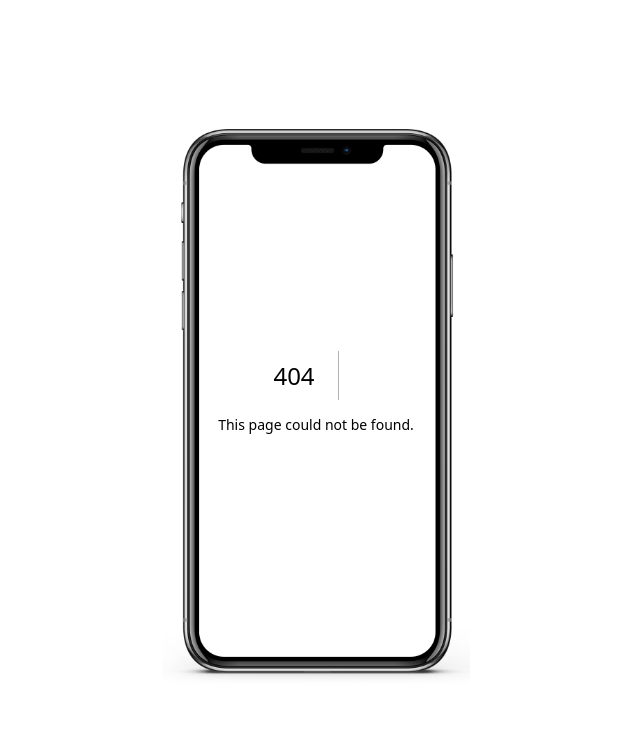
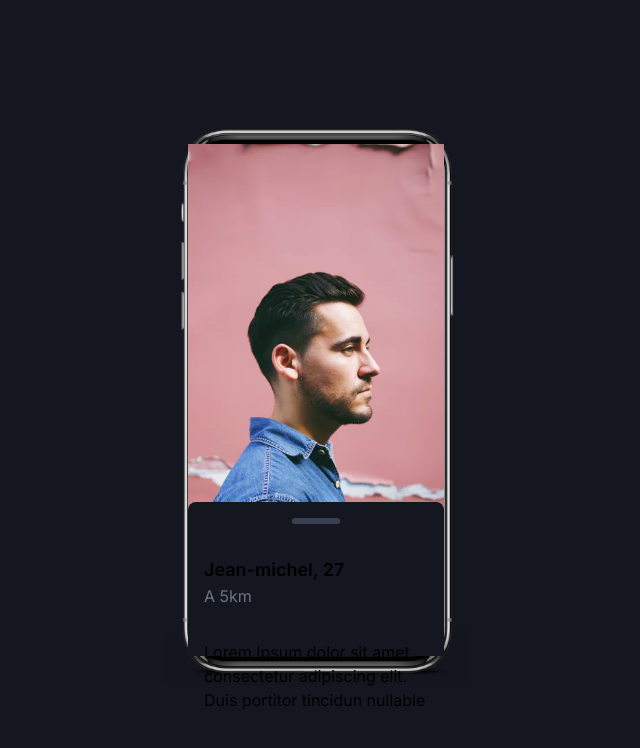
Before and after one commit to lgatibel/valse-poc, a Next.js app: page /profil/1 in a window 1280 px wide. Before the commit this address had no page. Shown: the top 748 px of the page, without its empty margins (324-964 px from the left). Built offline with nearby package versions, Linux system fonts and the light colour scheme; data requests are answered from the project's data file.

Commit message:
- Add queries folder - Ad PageDetail page - wip Profil Detail integration

```diff
--- a/app/components/Profil/ProfilCard.tsx
+++ b/app/components/Profil/ProfilCard.tsx
@@ -15,7 +15,7 @@ interface IProps {
 
 export default function ProfilCard({ profil }: IProps) {
     return (
-        <Link href="/profil">
+        <Link href={`/profil/${profil.id}`}>
             <div className="flex flex-col rounded-lg overflow-hidden shadow-profil-card shadow-shadow p-4 gap-4">
                 <div><Image className="rounded-md" width={318} height={477} style={{ objectFit: 'cover', width: '100%' }} src={profil.photo} alt="image profil" /></div>
                 <p className="text-lg font-semibold">{profil.name}, {profil.age}</p>
--- a/app/home/page.tsx
+++ b/app/home/page.tsx
@@ -1,52 +1,15 @@
 import React from 'react'
 import HomeNavBar from '@/components/Navigation/HomeNavBar'
-import firstProfileImage from '@/assets/profile-home-1.png'
-import secondProfileImage from '@/assets/profile-home-2.png'
-import thirdProfileImage from '@/assets/profile-home-3.png'
 import ProfilCard from '@/app/components/Profil/ProfilCard'
-import { z } from 'zod'
-import { rejects } from 'assert'
-
-const profilSchema = z.object({
-  id: z.number(),
-  photo: z.string(),
-  name: z.string(),
-  age: z.number(),
-  distance: z.string(),
-  description: z.string()
-})
-
-const profilsSchema = z.array(profilSchema)
-
-type Profil = z.infer<typeof profilSchema>
-
-type Profils = z.infer<typeof profilsSchema>
-
-
-
-const getProfils = async (): Promise<Profils |  null> => {
-  const data = await fetch("http://localhost:4000/profils")
-    .then((res) => res.json())
-
-  try {
-    const parsedData = profilsSchema.parse(data)
-    return parsedData;
-  }
-  catch (e) {
-    return null
-  }
-}
-
-
+import { getProfils } from '@/app/queries/profilQueries'
 
 export default async function Home() {
   let profils = await getProfils()
 
-
   return (
     <div className="w-full flex flex-col flex-grow gap-12 p-4">
       <HomeNavBar />
-      {profils ? profils.map((profil: Profil) => { return <ProfilCard profil={profil} /> }) : null}
+      {profils ? profils.map((profil) => { return <ProfilCard profil={profil} /> }) : null}
     </div>
   )
 }
--- a/app/home/profil/page.tsx
+++ /dev/null
@@ -1,32 +0,0 @@
-import Image, { StaticImageData } from 'next/image'
-import React from 'react'
-
-interface IProps {
-    profil: {
-        photo: StaticImageData,
-        name: string,
-        age: number,
-        distance: string,
-        description: string
-    }
-}
-
-export default function ProfilDetail({ profil }: IProps) {
-    return (
-        <div className="flex flex-col">
-            <div className="h-2/3">
-                <Image className="rounded-md" style={{ objectFit: 'cover', width: '100%' }} src={profil.photo} alt="image profil" />
-            </div>
-            <div className="rounded-t-lg bg-primary p-2">
-                <div className="rounded-lg bg-gray-700 w-1/5 h-4">t</div>
-                <div className="flex flex-col">
-                    <div className="flex justify-between">
-                        <p className="text-lg font-semibold">{profil.name}, {profil.age}</p>
-                    </div>
-                    <p className="text-md text-gray-500">A {profil.distance}</p>
-                </div>
-                <p>{profil.description}</p>
-            </div>
-        </div>
-    )
-}
--- a/app/layout.tsx
+++ b/app/layout.tsx
@@ -17,7 +17,7 @@ export default function RootLayout({
 }) {
   return (
     <html lang="en">
-      <body className={`flex flex-col items-center justify-center min-h-screen ${inter.className}`}>
+      <body className={`flex flex-col items-center bg-primary justify-center min-h-screen ${inter.className}`}>
         <MobileContainer bgColor={'primary'}>
           {children}
         </MobileContainer>
--- /dev/null
+++ b/app/profil/[id]/page.tsx
@@ -0,0 +1,41 @@
+import { getProfil } from '@/app/queries/profilQueries'
+import Image from 'next/image'
+import React from 'react'
+
+
+interface IProps {
+    params: {
+        id: number
+    }
+}
+
+export default async function ProfilDetail({ params }: IProps) {
+
+    let profil = await getProfil(params.id)
+
+    return (
+        <div className="flex flex-col w-full h-screen">
+            {profil !== null ?
+                <>
+                    <div>
+                        <Image fill style={{ objectFit: 'cover', width: '100%' }} src={profil.photo} alt="image profil" />
+                        <div className=''></div>
+                    </div>
+                    <div className="absolute bottom-0 h-[30%] left-0 rounded-t-lg bg-primary p-4 flex flex-col gap-8">
+                        <div className="flex justify-center">
+                            <div className="rounded-lg bg-gray-700 w-12 h-1.5"></div>
+                        </div>
+                        <div className="flex flex-col">
+                            <div className="flex justify-between">
+                                <p className="text-lg font-semibold">{profil.name}, {profil.age}</p>
+                            </div>
+                            <p className="text-md text-gray-500">A {profil.distance}</p>
+                        </div>
+                        <p>{profil.description}</p>
+                    </div>
+                </>
+                : <div className="p-4 w-10/12 m-auto bg-red-500 text-center rounded-full" >Error le profil {params.id} n'existe pas</div>}
+
+        </div>
+    )
+}
--- /dev/null
+++ b/app/queries/profilQueries.ts
@@ -0,0 +1,48 @@
+import { z } from "zod"
+
+const profilSchema = z.object({
+    id: z.number(),
+    photo: z.string(),
+    name: z.string(),
+    age: z.number(),
+    distance: z.string(),
+    description: z.string()
+})
+
+const profilsSchema = z.array(profilSchema)
+
+type Profil = z.infer<typeof profilSchema>
+
+type Profils = z.infer<typeof profilsSchema>
+
+
+
+const getProfils = async (): Promise<Profils | null> => {
+    const data = await fetch("http://localhost:4000/profils")
+        .then((res) => res.json())
+
+    try {
+        const parsedData = profilsSchema.parse(data)
+        return parsedData;
+    }
+    catch (e) {
+        return null
+    }
+}
+
+
+
+const getProfil = async (id: number): Promise<Profil | null> => {
+    const data = await fetch(`http://localhost:4000/profils/${id}`)
+        .then((res) => res.json())
+
+    try {
+        const parsedData = profilSchema.parse(data)
+        return parsedData;
+    }
+    catch (e) {
+        return null
+    }
+}
+
+export { getProfil, getProfils };
```
Also changed, not shown: app/graph/page.tsx (renamed from app/home/graph/page.tsx).
